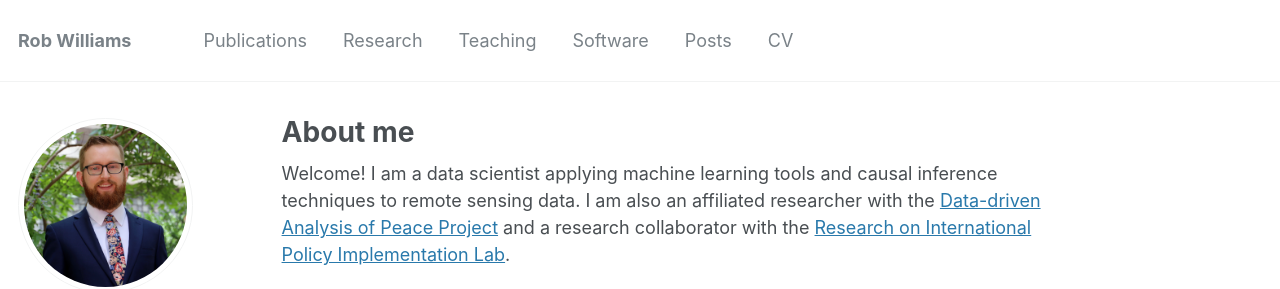
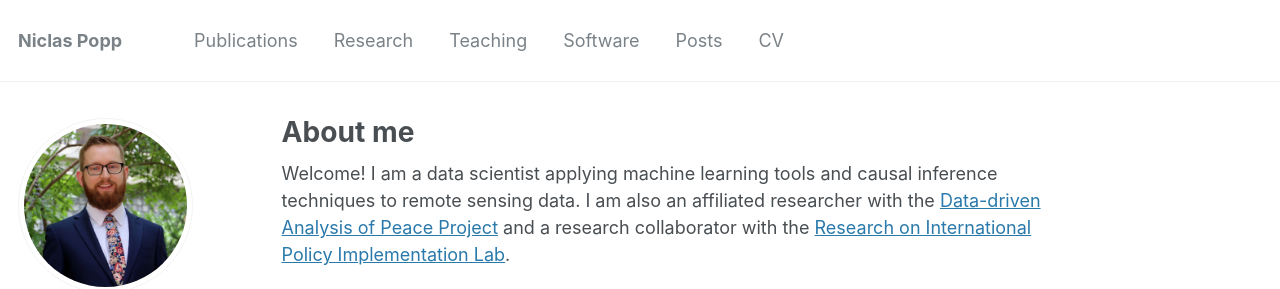
Before and after one commit to niclaspopp/niclaspopp.github.io_old, a Jekyll site: the page built from _pages/about.md, in a window 1280 px wide. Shown: the top 289 px of the page. Built offline with Jekyll 4.4.1, drawn with Linux system fonts in a browser that asks for light colours; some web fonts are replaced.

Commit message:
Update _config.yml

```diff
--- a/_config.yml
+++ b/_config.yml
@@ -7,13 +7,13 @@
 
 # Site Settings
 locale                   : "en-US"
-title                    : "Rob Williams"
+title                    : "Niclas Popp"
 title_separator          : "-"
 name                     : &name "Rob Williams"
 description              : &description "Postdoc in Political Science"
 url                      : https://jayrobwilliams.com # the base hostname & protocol for your site e.g. "https://mmistakes.github.io"
 baseurl                  : "" # the subpath of your site, e.g. "/blog"
-repository               : "jayrobwilliams/jayrobwilliams.github.io"
+repository               : "niclaspopp/niclaspopp.github.io"
 teaser                   : # filename of teaser fallback teaser image placed in /images/, .e.g. "500x300.png"
 breadcrumbs              : false # true, false (default)
 words_per_minute         : 160
```
